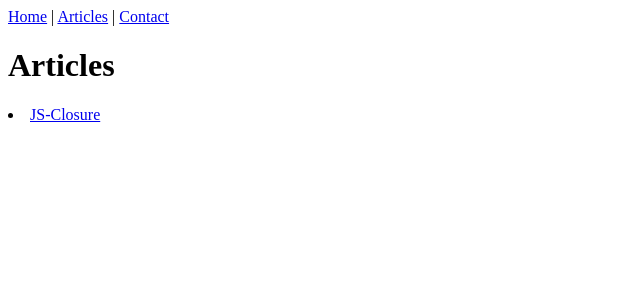
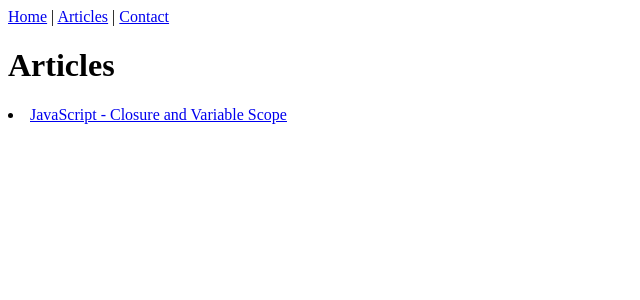
Before and after one commit to jeddl/NextJS-Static-Blog, a Next.js app: page /posts in a window 1280 px wide. Shown: the top 300 px of the page, without its empty margins (0-640 px from the left). Built offline with nearby package versions, Linux system fonts and the light colour scheme.

Commit message:
Remove createContext

```diff
--- a/interfaces/files.ts
+++ /dev/null
@@ -1,3 +0,0 @@
-export default interface Files {
-	filenames: string[];
-}
--- a/pages/posts.tsx
+++ b/pages/posts.tsx
@@ -2,21 +2,24 @@ import Navbar from "../components/Navbar";
 import {GetStaticProps} from "next";
 import fs from "fs";
 import path from "path";
-import Files from "../interfaces/files";
 import Link from "next/link";
 import TopLevelContainer from "../components/TopLevelContainer";
+import matter from "gray-matter";
 
-const Articles: React.FunctionComponent<Files> = ({filenames}) => (
+const Articles = ({titleWithFilenames}) => (
 	<>
 		<Navbar title="Articles"></Navbar>
 		<TopLevelContainer title="Articles">
 			<h1> Articles </h1>
 			<div>
-				{filenames.map(filename => {
+				{titleWithFilenames.map(titleWithFilename => {
 					return (
-						<li key="filename">
-							<Link href="/articles/[slug]" as={"/articles/" + filename}>
-								<a>{filename}</a>
+						<li key={titleWithFilename["filename"]}>
+							<Link
+								href="/articles/[slug]"
+								as={"/articles/" + titleWithFilename["filename"]}
+							>
+								<a>{titleWithFilename["title"]}</a>
 							</Link>
 						</li>
 					);
@@ -29,10 +32,23 @@ const Articles: React.FunctionComponent<Files> = ({filenames}) => (
 export default Articles;
 
 export const getStaticProps: GetStaticProps = async () => {
-	const files = fs.readdirSync(path.join("pages", "articles", "contents"));
+	const dirPath = path.join("pages", "articles", "contents");
+	const files = fs.readdirSync(dirPath);
+
+	const metadatas = files
+		.map(filename => fs.readFileSync(path.join(dirPath, filename)).toString())
+		.map(data => matter(data).data);
+	const titles = metadatas.map(metadata => metadata.title);
+	let titleWithFilenames: {}[] = [];
+	for (let i = 0; i < titles.length; i++) {
+		titleWithFilenames.push({
+			title: titles[i],
+			filename: files[i].replace(".md", ""),
+		});
+	}
 	return {
 		props: {
-			filenames: files.map(filename => filename.replace(".md", "")),
+			titleWithFilenames: titleWithFilenames,
 		},
 	};
 };
```
